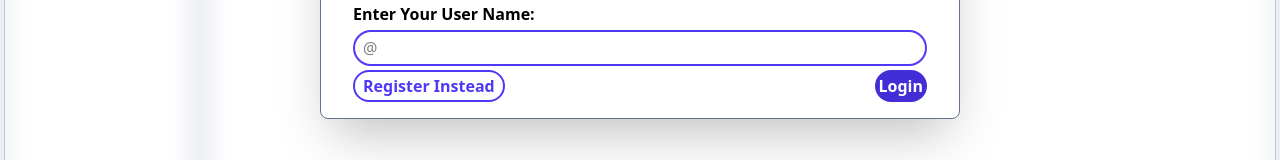
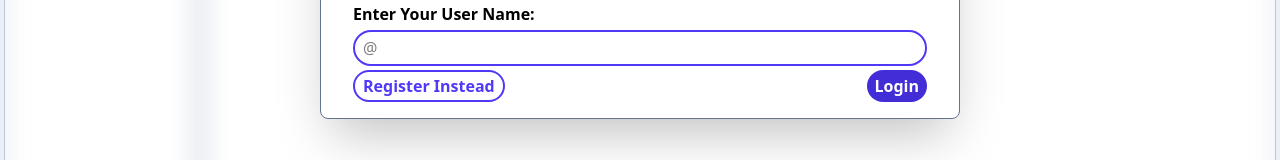
Before and after one commit to ddennis18/realtime-chatting, a React (Vite) app in the folder frontend/: page /chat in a window 1280 px wide. Both pictures are taken after a click on the button "Login/Register". Shown: the part 399-559 px from the top of the page. Built offline with nearby package versions, Linux system fonts and the light colour scheme.

Commit message:
fix: fixed the padding on the button and removed console logs and unused variables

```diff
--- a/frontend/src/components/AuthModal.jsx
+++ b/frontend/src/components/AuthModal.jsx
@@ -7,7 +7,7 @@ const AuthModal = ({ closeSelf }) => {
   const [isLogin, setIsLogin] = useState(true);
   const [username, setUsername] = useState("");
   const [fullname, setFullname] = useState("");
-  const { user, setUser } = useUser();
+  const { setUser } = useUser();
 
   const handleSubmit = useCallback(
     async (e) => {
@@ -23,7 +23,6 @@ const AuthModal = ({ closeSelf }) => {
         if (!userData) {
           return;
         }
-        console.log(userData);
         setUser(userData);
       }
     },
@@ -81,7 +80,7 @@ const AuthModal = ({ closeSelf }) => {
             </button>
             <button
               type="submit"
-              className="bg-indigo-700 hover:bg-indigo-600/90  font-semibold text-white p-1 rounded-full"
+              className="bg-indigo-700 hover:bg-indigo-600/90  font-semibold text-white px-2 py-1 rounded-full"
               onClick={handleSubmit}
             >
               {isLogin ? "Login" : "Register"}
```
